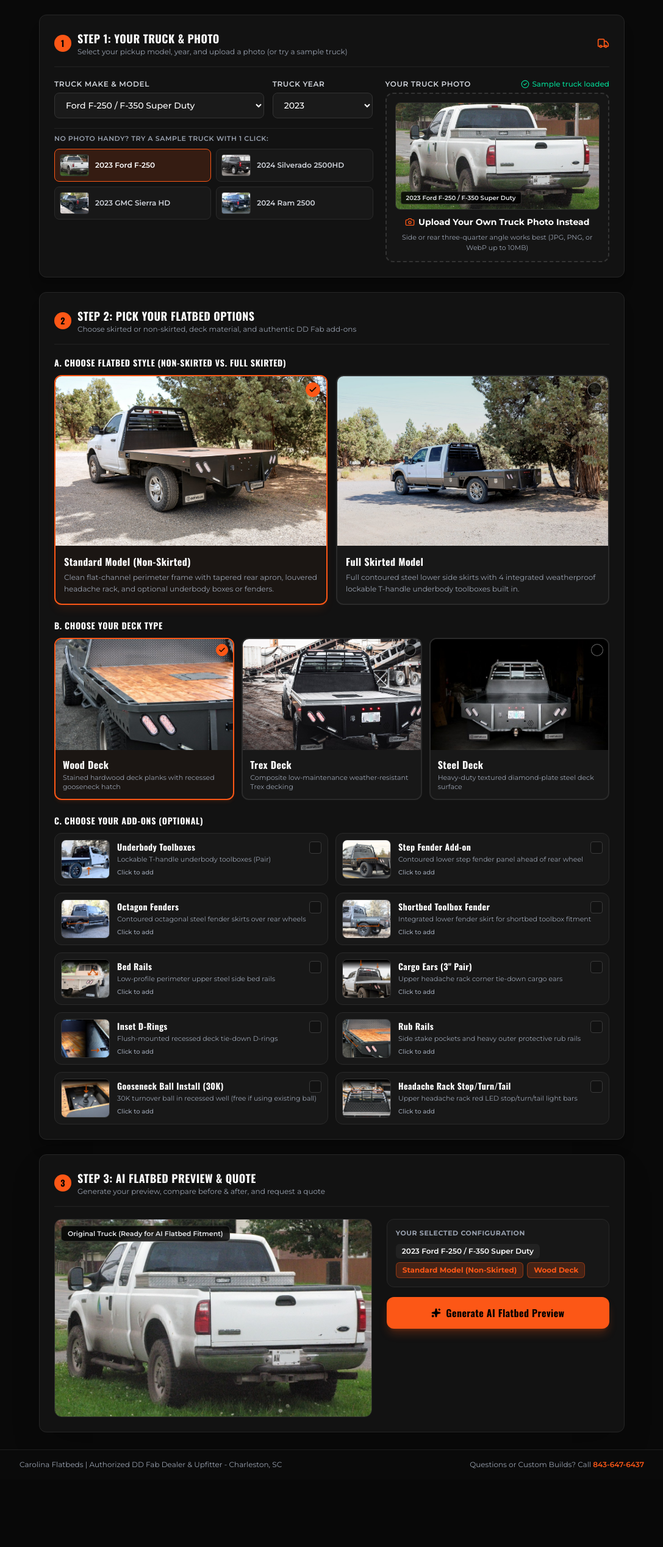
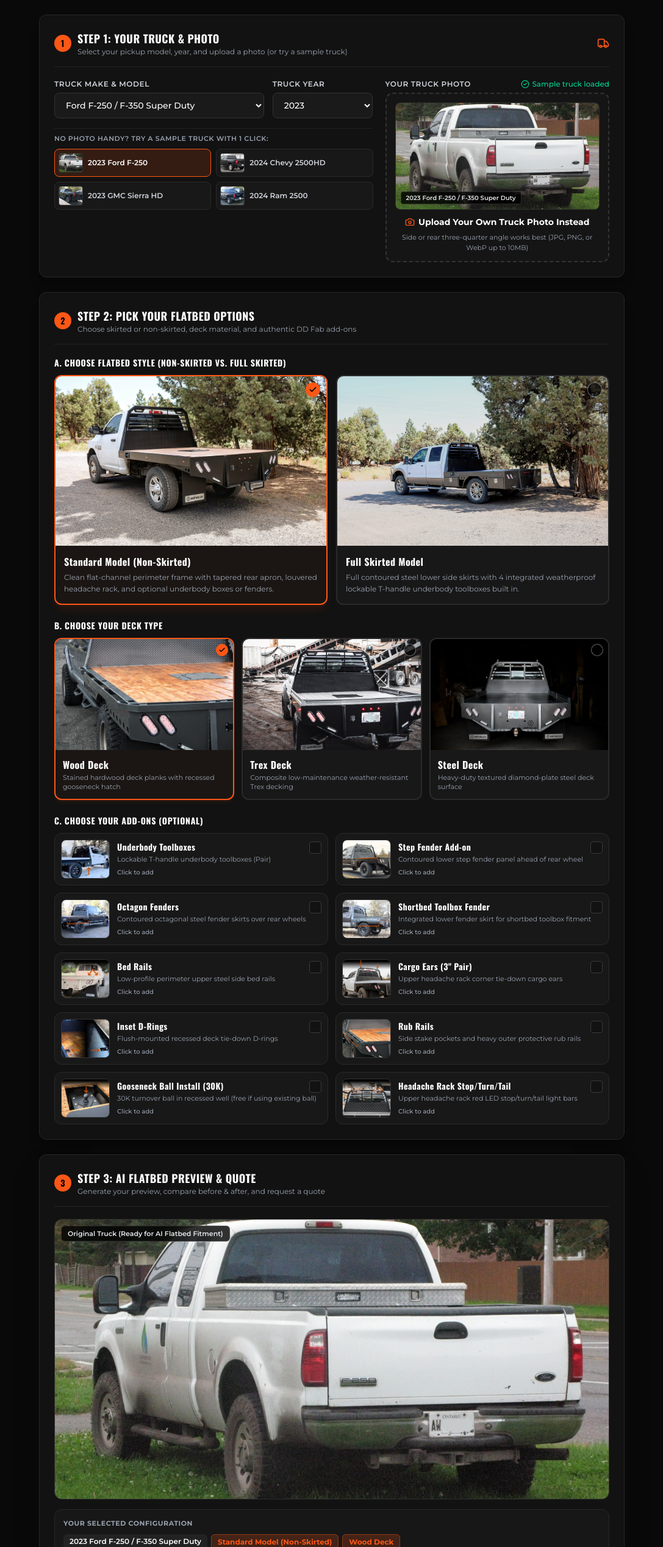
Before and after one commit to taieddie/carolina-flatbeds-configurator, a React (Vite) app: page / in a window 1280 px wide. Shown: the part 263-2800 px from the top of the page at 61% size, without its empty margins (96-1183 px from the left). Before the commit the page ends 2689 px from the top, so only its background shows below. Built offline with nearby package versions, Linux system fonts and the light colour scheme.

Commit message:
Full-width Step 3 AI showcase and 7/7 viewport geometry pass

```diff
--- a/src/App.tsx
+++ b/src/App.tsx
@@ -52,7 +52,7 @@ const SAMPLE_TRUCKS: SampleTruck[] = [
   {
     id: 'silverado',
     label: '2024 Chevy Silverado 2500HD',
-    shortLabel: '2024 Silverado 2500HD',
+    shortLabel: '2024 Chevy 2500HD',
     year: '2024',
     makeModel: 'Chevy Silverado 2500 / 3500 HD',
     wheelConfig: 'srw',
@@ -1273,7 +1273,7 @@ export default function App() {
                           type="button"
                           aria-pressed={isSelected}
                           onClick={() => handleSelectSampleTruck(sample)}
-                          className={`group flex items-center gap-2.5 p-2 rounded-lg border text-left transition cursor-pointer ${
+                          className={`group flex items-center gap-2 p-1.5 rounded-lg border text-left transition cursor-pointer ${
                             isSelected
                               ? 'border-[#FC5716] bg-[#FC5716]/15 text-white'
                               : 'border-[#2a2a2a] bg-[#181818] text-gray-300 hover:border-gray-500'
@@ -1282,7 +1282,7 @@ export default function App() {
                           <img
                             src={sample.beforeImage}
                             alt={sample.label}
-                            className="w-10 h-8 sm:w-12 sm:h-9 rounded object-cover shrink-0 border border-[#333333]"
+                            className="w-10 h-8 rounded object-cover shrink-0 border border-[#333333]"
                           />
                           <span className="text-[11px] sm:text-xs font-semibold leading-tight">
                             {sample.shortLabel}
@@ -1874,9 +1874,9 @@ export default function App() {
                 </div>
               </div>
 
-              <div className="grid grid-cols-1 lg:grid-cols-12 gap-6 items-start">
-                {/* Left 7 Cols inside Step 3: Large AI Render Viewport & View Mode Toggles */}
-                <div className="lg:col-span-7 flex flex-col">
+              <div className="flex flex-col space-y-4">
+                {/* Large Full-Width AI Render Stage & View Mode Toggles */}
+                <div className="flex flex-col">
                   {/* Before / After / Side-by-Side Toggle Bar (when AI render is complete) */}
                   {aiGeneratedImage && !isAiGenerating && (
                     <div className="flex items-center justify-between gap-2 mb-3 bg-[#181818] p-1 rounded-lg border border-[#2c2c2c]">
@@ -1905,7 +1905,7 @@ export default function App() {
                   )}
 
                   {/* Live AI Render Viewport */}
-                  <div className="relative rounded-xl overflow-hidden border border-[#2e2e2e] bg-[#0a0a0a] aspect-[16/10] flex items-center justify-center">
+                  <div className="relative rounded-xl overflow-hidden border border-[#2e2e2e] bg-[#0a0a0a] w-full aspect-[16/10] sm:aspect-[16/9] max-h-[460px] flex items-center justify-center">
                     {!uploadedImage ? (
                       <div className="p-6 text-center">
                         <ImageIcon className="w-10 h-10 text-gray-600 mx-auto mb-2" />
@@ -1935,14 +1935,14 @@ export default function App() {
                       </div>
                     ) : aiGeneratedImage ? (
                       previewViewMode === 'split' ? (
-                        <div className="grid grid-cols-2 gap-1 w-full h-full bg-[#1a1a1a]">
+                        <div className="grid grid-cols-2 gap-1.5 w-full h-full bg-[#1a1a1a]">
                           <div className="relative w-full h-full overflow-hidden">
                             <img
                               src={uploadedImage}
                               alt="Original pickup truck"
                               className="w-full h-full object-cover"
                             />
-                            <span className="absolute bottom-2 left-2 px-2 py-0.5 rounded bg-black/80 text-[10px] font-bold text-gray-200 border border-white/15">
+                            <span className="absolute bottom-2.5 left-2.5 px-2.5 py-1 rounded bg-black/80 text-xs font-bold text-gray-200 border border-white/15">
                               BEFORE
                             </span>
                           </div>
@@ -1952,7 +1952,7 @@ export default function App() {
                               alt="AI generated DD Fab flatbed"
                               className="w-full h-full object-cover"
                             />
-                            <span className="absolute bottom-2 left-2 px-2 py-0.5 rounded bg-[#FC5716] text-[10px] font-bold text-black">
+                            <span className="absolute bottom-2.5 left-2.5 px-2.5 py-1 rounded bg-[#FC5716] text-xs font-bold text-black">
                               AFTER (DD FAB)
                             </span>
                           </div>
@@ -2013,8 +2013,8 @@ export default function App() {
                   )}
                 </div>
 
-                {/* Right 5 Cols inside Step 3: Selected Configuration Summary & Primary CTAs */}
-                <div className="lg:col-span-5 flex flex-col justify-between space-y-4">
+                {/* Selected Configuration Summary & Primary CTAs (Full-Width) */}
+                <div className="flex flex-col space-y-4">
                   {/* Chosen Options Summary Pill Bar */}
                   <div className="bg-[#171717] border border-[#282828] rounded-xl p-3.5">
                     <div className="text-[11px] font-bold text-gray-400 uppercase tracking-wider mb-2.5">
@@ -2114,6 +2114,7 @@ export default function App() {
                       </button>
                     )}
 
+                    <div className={aiGeneratedImage ? 'grid grid-cols-1 sm:grid-cols-2 gap-2.5' : ''}>
                       <button
                         type="button"
                         disabled={!uploadedImage || isAiGenerating}
@@ -2148,12 +2149,13 @@ export default function App() {
                         <a
                           href={aiGeneratedImage}
                           download={`carolina-flatbeds-${truckYear}-${bedStyle}-${deckType}.jpg`}
-                        className="w-full py-2.5 px-3 rounded-lg bg-[#161616] hover:bg-[#202020] border border-[#2c2c2c] text-xs font-semibold text-gray-300 flex items-center justify-center gap-1.5 transition"
-                      >
-                        <Download className="w-3.5 h-3.5 text-[#FC5716]" />
+                          className="w-full py-3.5 px-4 rounded-xl bg-[#161616] hover:bg-[#202020] border border-[#2c2c2c] text-sm font-semibold text-gray-200 flex items-center justify-center gap-2 transition"
+                        >
+                          <Download className="w-4 h-4 text-[#FC5716]" />
                           <span>Download AI Preview Image</span>
                         </a>
                       )}
+                    </div>
                   </div>
                 </div>
               </div>
```
Lines whose indentation alone changed are shown as unchanged.
